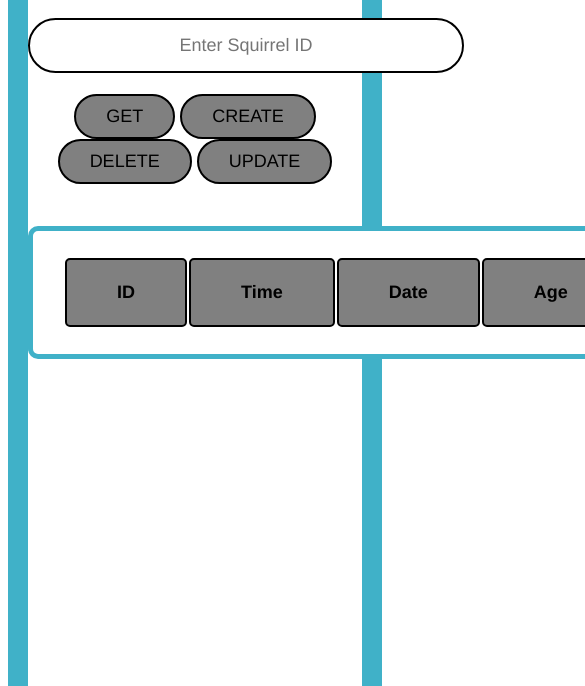
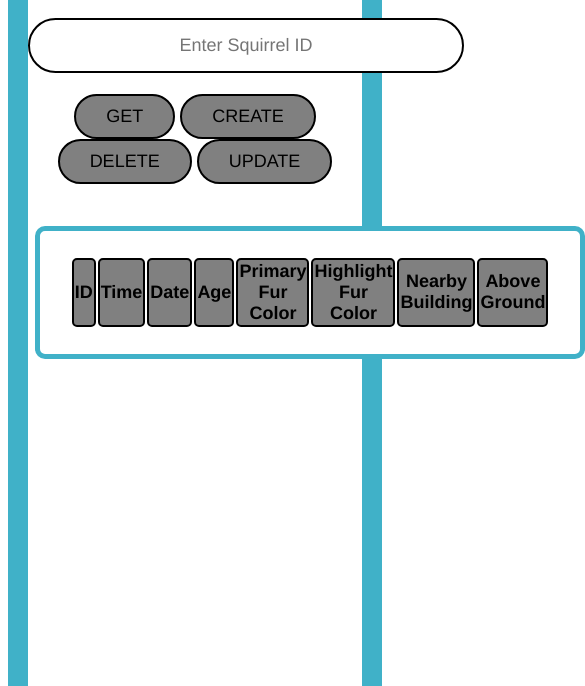
Before and after one commit to 9Mohamedismail/LAB4, a plain HTML site: page index.html in a window 390 px wide. Shown: the part 158-844 px from the top of the page, 585 px wide, since content can reach past the window. Drawn offline with Linux system fonts and the light colour scheme.

Commit message:
hover effect and responsive

```diff
--- a/style.css
+++ b/style.css
@@ -4,6 +4,7 @@ html * {
 }
 body {
 	border: 20px solid #40b1c8;
+	overflow-x: hidden;
 }
 table, th, td {
     border:1px solid black;
@@ -20,7 +21,7 @@ label {
 div.createTable{
 	max-width: 400px;
 	width: 100%;
-	background: #fff;
+	background: rgb(255, 255, 255);
 	padding: 25px 30px;
 	margin-left: auto;
 	margin-right: auto;
@@ -53,15 +54,14 @@ div.header h1{
 div.squirrelID{
 	text-align: center;
 }
+
 #dataTable{
-	max-width: 1000px;
-	width: 100%;
 	background: #fff;
 	padding: 25px 30px;
-	margin-left: auto;
-	margin-right: auto;
+	margin-left: 2%;
+	margin-right: 2%;
 	vertical-align: middle;
-	display: center;
+
 	border: 5px solid #40b1c8;
 	border-radius: 10px;
     text-align: center;
@@ -73,10 +73,14 @@ div.options button{
 	border: 2px solid black;
 	border-radius: 30px;
     text-align: center;
+	cursor: pointer;
+}
+button:hover{
+	color: #fff;
 }
 #dataTable th{
 	background: gray;
-	padding: 1px 50px;
+	width: 10%;
 	display: center;
 	border: 2px solid black;
 	border-radius: 5px;
```
